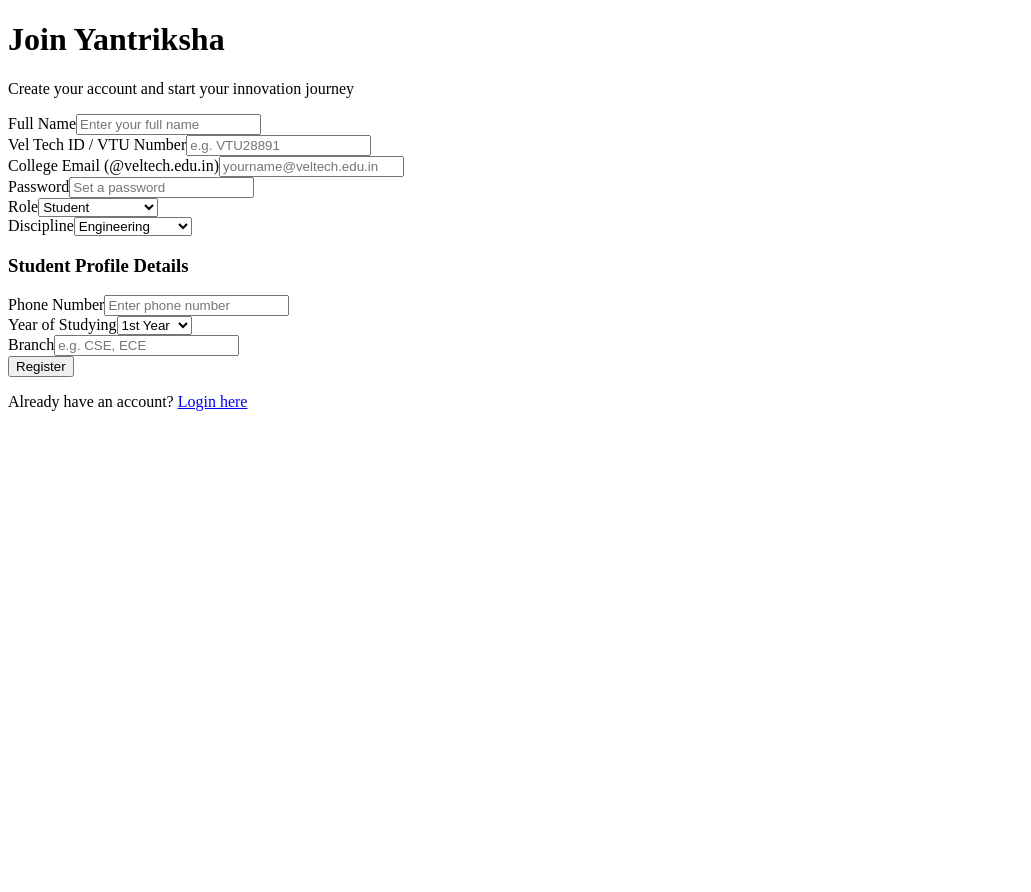
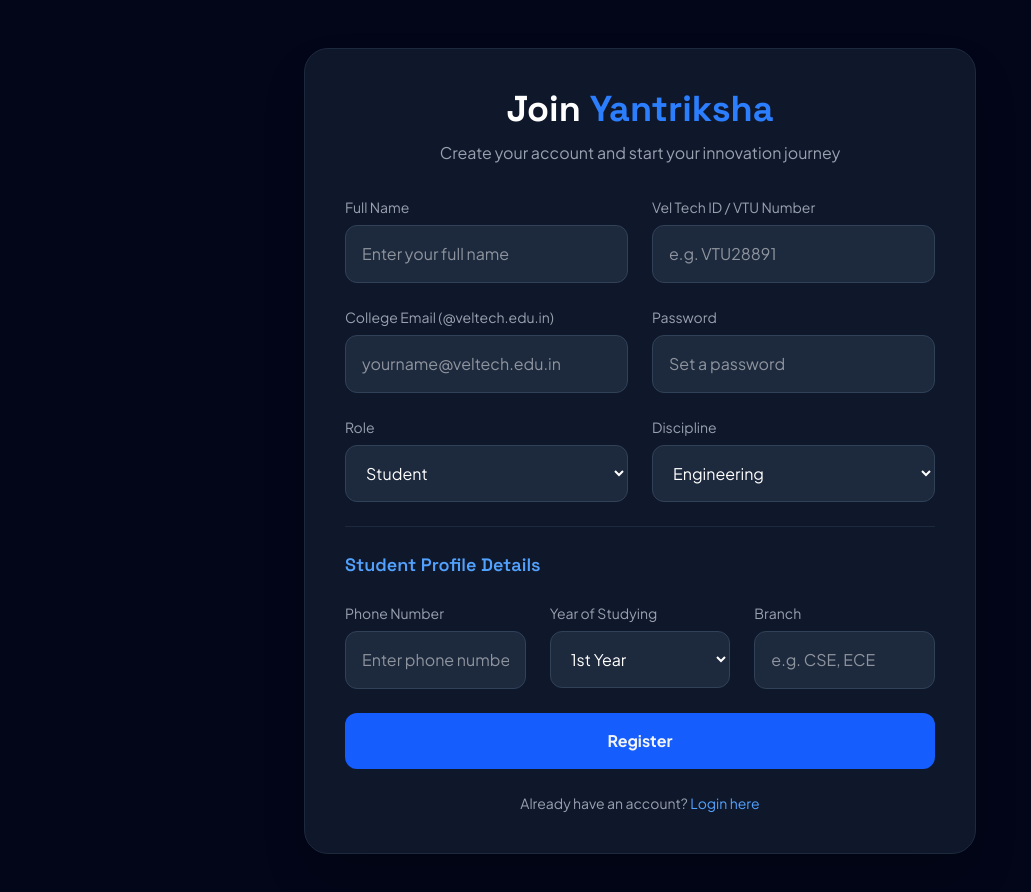
Before and after one commit to personale88/Yantriksha-X-Hub, a Next.js app: page /register in a window 1280 px wide. Shown: the top 892 px of the page, without its empty margins (0-1031 px from the left). Before the commit the page ends 800 px from the top, so only its background shows below. Built offline with nearby package versions, Linux system fonts and the light colour scheme.

Commit message:
design: align site theme with brand logo styles and typography

```diff
--- /dev/null
+++ b/app/globals.css
@@ -0,0 +1,78 @@
+@import "tailwindcss";
+
+:root {
+  --background: #030712;
+  --foreground: #f3f4f6;
+
+  /* Brand colors matching the logo */
+  --brand-blue-500: #2563eb;
+  --brand-blue-400: #60a5fa;
+  --brand-blue-600: #1d4ed8;
+  --brand-amber-500: #eab308;
+  --brand-amber-400: #fbbf24;
+}
+
+@theme inline {
+  --color-background: var(--background);
+  --color-foreground: var(--foreground);
+
+  --font-sans: var(--font-plus-jakarta), sans-serif;
+  --font-display: var(--font-space-grotesk), sans-serif;
+}
+
+body {
+  background: var(--background);
+  color: var(--foreground);
+  font-family: var(--font-sans);
+}
+
+h1, h2, h3, h4, h5, h6 {
+  font-family: var(--font-display);
+}
+
+/* Custom UI utilities styled according to the logo's deep space theme */
+.bg-space-grid {
+  position: relative;
+  background-color: #030712;
+  background-image:
+    linear-gradient(rgba(37, 99, 235, 0.04) 1px, transparent 1px),
+    linear-gradient(90deg, rgba(37, 99, 235, 0.04) 1px, transparent 1px);
+  background-size: 50px 50px;
+}
+
+.bg-space-grid::before {
+  content: '';
+  position: absolute;
+  top: 0; left: 0; right: 0; bottom: 0;
+  background: radial-gradient(circle at 80% 20%, rgba(37, 99, 235, 0.15) 0%, transparent 50%),
+              radial-gradient(circle at 20% 80%, rgba(234, 179, 8, 0.08) 0%, transparent 50%);
+  pointer-events: none;
+  z-index: 0;
+}
+
+.glass-card {
+  background: rgba(15, 23, 42, 0.65);
+  backdrop-filter: blur(12px);
+  border: 1px solid rgba(255, 255, 255, 0.06);
+  transition: all 0.3s cubic-bezier(0.4, 0, 0.2, 1);
+}
+
+.glass-card:hover {
+  border-color: rgba(37, 99, 235, 0.3);
+  box-shadow: 0 0 25px rgba(37, 99, 235, 0.15);
+  transform: translateY(-2px);
+}
+
+.glass-card-amber:hover {
+  border-color: rgba(234, 179, 8, 0.3);
+  box-shadow: 0 0 25px rgba(234, 179, 8, 0.1);
+  transform: translateY(-2px);
+}
+
+.text-glow-blue {
+  text-shadow: 0 0 15px rgba(96, 165, 250, 0.5);
+}
+
+.text-glow-amber {
+  text-shadow: 0 0 15px rgba(251, 191, 36, 0.5);
+}
--- /dev/null
+++ b/app/layout.tsx
@@ -0,0 +1,33 @@
+import type { Metadata } from "next";
+import { Space_Grotesk, Plus_Jakarta_Sans } from "next/font/google";
+import "./globals.css";
+
+const spaceGrotesk = Space_Grotesk({
+  variable: "--font-space-grotesk",
+  subsets: ["latin"],
+});
+
+const plusJakarta = Plus_Jakarta_Sans({
+  variable: "--font-plus-jakarta",
+  subsets: ["latin"],
+});
+
+export const metadata: Metadata = {
+  title: "Yantriksha X Hub | Student Innovation & Startup Collaboration",
+  description: "A Student-Driven Innovation and Cross-Disciplinary Collaboration Hub at Vel Tech Rangarajan Dr. Sagunthala R&D Institute of Science and Technology. Bridging Engineering, Law, and Business to turn ideas into startups.",
+};
+
+export default function RootLayout({
+  children,
+}: Readonly<{
+  children: React.ReactNode;
+}>) {
+  return (
+    <html
+      lang="en"
+      className={`${spaceGrotesk.variable} ${plusJakarta.variable} h-full antialiased`}
+    >
+      <body className="min-h-full flex flex-col font-sans">{children}</body>
+    </html>
+  );
+}
--- /dev/null
+++ b/components/about/About.tsx
@@ -0,0 +1,79 @@
+export default function About() {
+  return (
+    <section className="bg-slate-950 text-white py-28 relative overflow-hidden">
+
+      {/* Background decoration */}
+      <div className="absolute top-1/2 left-1/2 -translate-x-1/2 -translate-y-1/2 w-[600px] h-[600px] bg-blue-600/5 rounded-full blur-[160px] pointer-events-none" />
+
+      <div className="max-w-7xl mx-auto px-6 z-10 relative">
+        <div className="grid md:grid-cols-2 gap-16 items-center">
+
+          {/* Left Block */}
+          <div>
+            <span className="text-amber-500 font-extrabold tracking-widest text-sm uppercase block">
+              ABOUT US
+            </span>
+
+            <h2 className="text-5xl font-extrabold mt-4 tracking-tight leading-tight">
+              Building Future
+              <span className="bg-gradient-to-r from-blue-400 to-indigo-300 bg-clip-text text-transparent">
+                {" "}Innovators
+              </span>
+            </h2>
+
+            <p className="mt-8 text-lg text-gray-300 leading-8 font-light">
+              Yantriksha X Hub is a catalyst for technology startup formation.
+              We empower students to take raw concepts, form multi-skilled groups,
+              test product market fit, and register corporate entities.
+              <br /><br />
+              Through deep connections with Vel Tech's engineering labs, law courses,
+              and business administration mentorship, we support the translation of academic projects
+              into high-growth startups.
+            </p>
+          </div>
+
+          {/* Right Block - Glassmorphic Checklist */}
+          <div className="glass-card rounded-3xl p-10 shadow-xl border border-slate-800">
+            <h3 className="text-3xl font-extrabold mb-8 bg-gradient-to-r from-white to-gray-300 bg-clip-text text-transparent tracking-tight">
+              What We Provide
+            </h3>
+
+            <ul className="space-y-6">
+              <li className="flex items-center gap-4 text-gray-200">
+                <span className="flex items-center justify-center w-8 h-8 rounded-full bg-blue-900/40 text-blue-400 font-bold border border-blue-800/40 shadow-sm">
+                  ✓
+                </span>
+                <span className="font-medium">🚀 Startup Incubation</span>
+              </li>
+              <li className="flex items-center gap-4 text-gray-200">
+                <span className="flex items-center justify-center w-8 h-8 rounded-full bg-blue-900/40 text-blue-400 font-bold border border-blue-800/40 shadow-sm">
+                  ✓
+                </span>
+                <span className="font-medium">🤝 Cross-Disciplinary Teams</span>
+              </li>
+              <li className="flex items-center gap-4 text-gray-200">
+                <span className="flex items-center justify-center w-8 h-8 rounded-full bg-blue-900/40 text-blue-400 font-bold border border-blue-800/40 shadow-sm">
+                  ✓
+                </span>
+                <span className="font-medium">💰 Seed Funding (up to ₹50,000)</span>
+              </li>
+              <li className="flex items-center gap-4 text-gray-200">
+                <span className="flex items-center justify-center w-8 h-8 rounded-full bg-blue-900/40 text-blue-400 font-bold border border-blue-800/40 shadow-sm">
+                  ✓
+                </span>
+                <span className="font-medium">👨‍🏫 Expert Mentorship</span>
+              </li>
+              <li className="flex items-center gap-4 text-gray-200">
+                <span className="flex items-center justify-center w-8 h-8 rounded-full bg-blue-900/40 text-blue-400 font-bold border border-blue-800/40 shadow-sm">
+                  ✓
+                </span>
+                <span className="font-medium">🏆 Innovation Challenges</span>
+              </li>
+            </ul>
+          </div>
+
+        </div>
+      </div>
+    </section>
+  );
+}
--- a/components/hero/Hero.tsx
+++ b/components/hero/Hero.tsx
@@ -1,99 +1,98 @@
 import Link from "next/link";
+
 export default function Hero() {
   return (
-    <section className="min-h-screen bg-gradient-to-br from-slate-950 via-blue-950 to-slate-900 text-white flex items-center">
-      <div className="max-w-7xl mx-auto px-6 py-24">
+    <section className="min-h-screen bg-space-grid text-white flex items-center overflow-hidden relative">
 
+      {/* Decorative ambient background glows */}
+      <div className="absolute top-1/4 left-10 w-96 h-96 bg-blue-600/10 rounded-full blur-[120px] pointer-events-none" />
+      <div className="absolute bottom-1/4 right-10 w-96 h-96 bg-amber-500/5 rounded-full blur-[150px] pointer-events-none" />
+
+      <div className="max-w-7xl mx-auto px-6 py-24 z-10 w-full">
         <div className="grid lg:grid-cols-2 gap-16 items-center">
 
           {/* Left Content */}
-
           <div>
-
-            <span className="bg-blue-600/20 text-blue-400 px-4 py-2 rounded-full text-sm">
+            <span className="bg-blue-950/60 border border-blue-800/40 text-blue-400 px-4 py-2 rounded-full text-sm font-semibold tracking-wider uppercase inline-block">
               Innovation & Cross-Disciplinary Collaboration Hub
             </span>
 
-            <h1 className="text-6xl font-bold leading-tight mt-8">
+            <h1 className="text-6xl font-extrabold leading-tight mt-8 tracking-tight">
               Don't Let
-              <span className="text-blue-500"> Confusion </span>
+              <span className="bg-gradient-to-r from-blue-400 via-indigo-300 to-amber-300 bg-clip-text text-transparent drop-shadow-sm">
+                {" "}Confusion{" "}
+              </span>
               Stop You!
             </h1>
 
-            <h2 className="text-4xl font-semibold mt-5 text-gray-300">
+            <h2 className="text-4xl font-semibold mt-5 text-gray-300 tracking-wide">
               Turn Your Ideas Into Reality
             </h2>
 
-            <p className="mt-8 text-lg text-gray-300 leading-8 max-w-xl">
+            <p className="mt-8 text-lg text-gray-300 leading-8 max-w-xl font-normal">
               Yantriksha X Hub is a Student-Driven Innovation and
               Cross-Disciplinary Collaboration Hub designed to help
               students turn ideas into real-world products and startups.
-
               <br /><br />
-
               The hub brings together students from Engineering,
               Law, and Business to collaborate, innovate, and solve
               real-world challenges.
             </p>
 
             <div className="flex gap-5 mt-10">
+              <Link href="/register">
+                <button className="bg-blue-600 hover:bg-blue-700 text-white px-8 py-4 rounded-xl font-bold transition shadow-lg shadow-blue-900/40 border border-blue-500/20 transform hover:-translate-y-0.5">
+                  Join Yantriksha
+                </button>
+              </Link>
 
-              <Link href="/register">
-  <button className="bg-blue-600 hover:bg-blue-700 px-8 py-4 rounded-xl transition">
-    Join Yantriksha
-  </button>
-</Link>
-
-              <button className="border border-white hover:bg-white hover:text-black px-8 py-4 rounded-xl transition">
+              <button className="border border-slate-700 bg-slate-900/45 hover:bg-white hover:text-black hover:border-white px-8 py-4 rounded-xl font-semibold transition transform hover:-translate-y-0.5">
                 Explore Journey
               </button>
-
             </div>
-
           </div>
 
-          {/* Right Side */}
+          {/* Right Side - Three Transformation Stages */}
+          <div>
+            <div className="glass-card rounded-3xl p-8 shadow-2xl relative overflow-hidden">
+              <div className="absolute -top-10 -right-10 w-40 h-40 bg-blue-600/10 rounded-full blur-[40px] pointer-events-none" />
 
-          <div>
-
-            <div className="bg-white/5 backdrop-blur-lg rounded-3xl p-8 border border-white/10">
-
-              <h3 className="text-3xl font-bold mb-8">
+              <h3 className="text-3xl font-extrabold mb-8 text-glow-blue tracking-tight">
                 Three Transformation Stages
               </h3>
 
               <div className="space-y-6">
 
-                <div className="bg-slate-800 rounded-xl p-5">
-                  <h4 className="text-xl font-semibold text-blue-400">
+                {/* Stage -1 */}
+                <div className="bg-slate-950/60 border border-slate-800/80 rounded-xl p-5 hover:border-blue-500/35 transition-all duration-300 group">
+                  <h4 className="text-xl font-bold text-blue-400 group-hover:text-blue-300 transition">
                     Stage -1 : Confusion
                   </h4>
-
-                  <p className="text-gray-300 mt-2">
+                  <p className="text-gray-300 mt-2 text-sm leading-relaxed">
                     Helping students identify real-world problems,
                     discover opportunities, and build
                     cross-disciplinary teams.
                   </p>
                 </div>
 
-                <div className="bg-slate-800 rounded-xl p-5">
-                  <h4 className="text-xl font-semibold text-yellow-400">
+                {/* Stage 0 */}
+                <div className="bg-slate-950/60 border border-slate-800/80 rounded-xl p-5 hover:border-amber-500/30 transition-all duration-300 group">
+                  <h4 className="text-xl font-bold text-amber-400 group-hover:text-amber-300 transition">
                     Stage 0 : Idea
                   </h4>
-
-                  <p className="text-gray-300 mt-2">
+                  <p className="text-gray-300 mt-2 text-sm leading-relaxed">
                     Validate ideas, build prototypes, receive
                     mentorship, and evaluate technical, legal,
                     and business feasibility.
                   </p>
                 </div>
 
-                <div className="bg-slate-800 rounded-xl p-5">
-                  <h4 className="text-xl font-semibold text-green-400">
+                {/* Stage 1 */}
+                <div className="bg-slate-950/60 border border-slate-800/80 rounded-xl p-5 hover:border-emerald-500/30 transition-all duration-300 group">
+                  <h4 className="text-xl font-bold text-emerald-400 group-hover:text-emerald-300 transition">
                     Stage 1 : Product
                   </h4>
-
-                  <p className="text-gray-300 mt-2">
+                  <p className="text-gray-300 mt-2 text-sm leading-relaxed">
                     Convert prototypes into market-ready products
                     with startup support, funding, legal protection,
                     and commercialization.
@@ -101,13 +100,10 @@
                 </div>
 
               </div>
-
             </div>
-
           </div>
 
         </div>
-
       </div>
     </section>
   );
```
